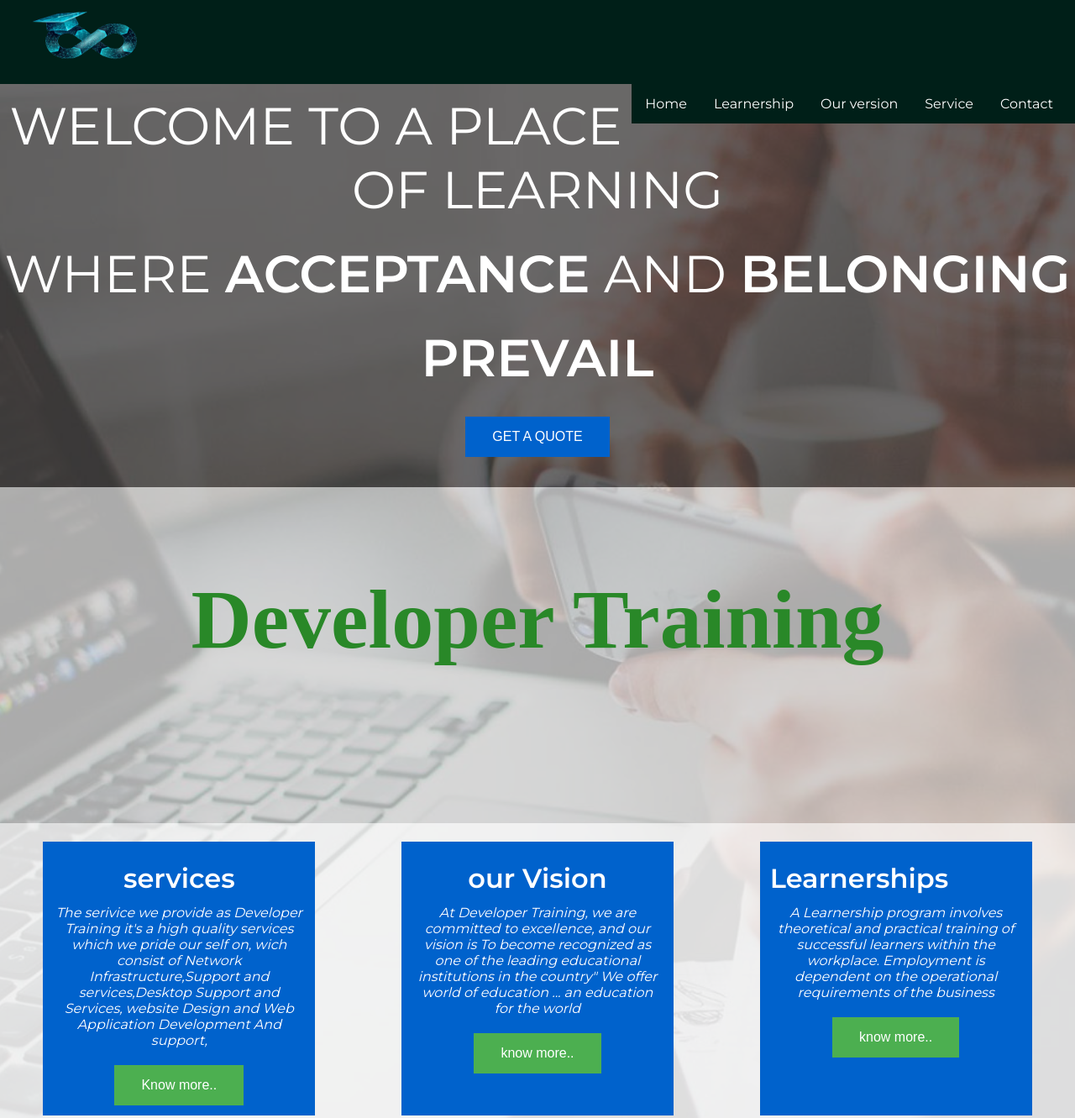
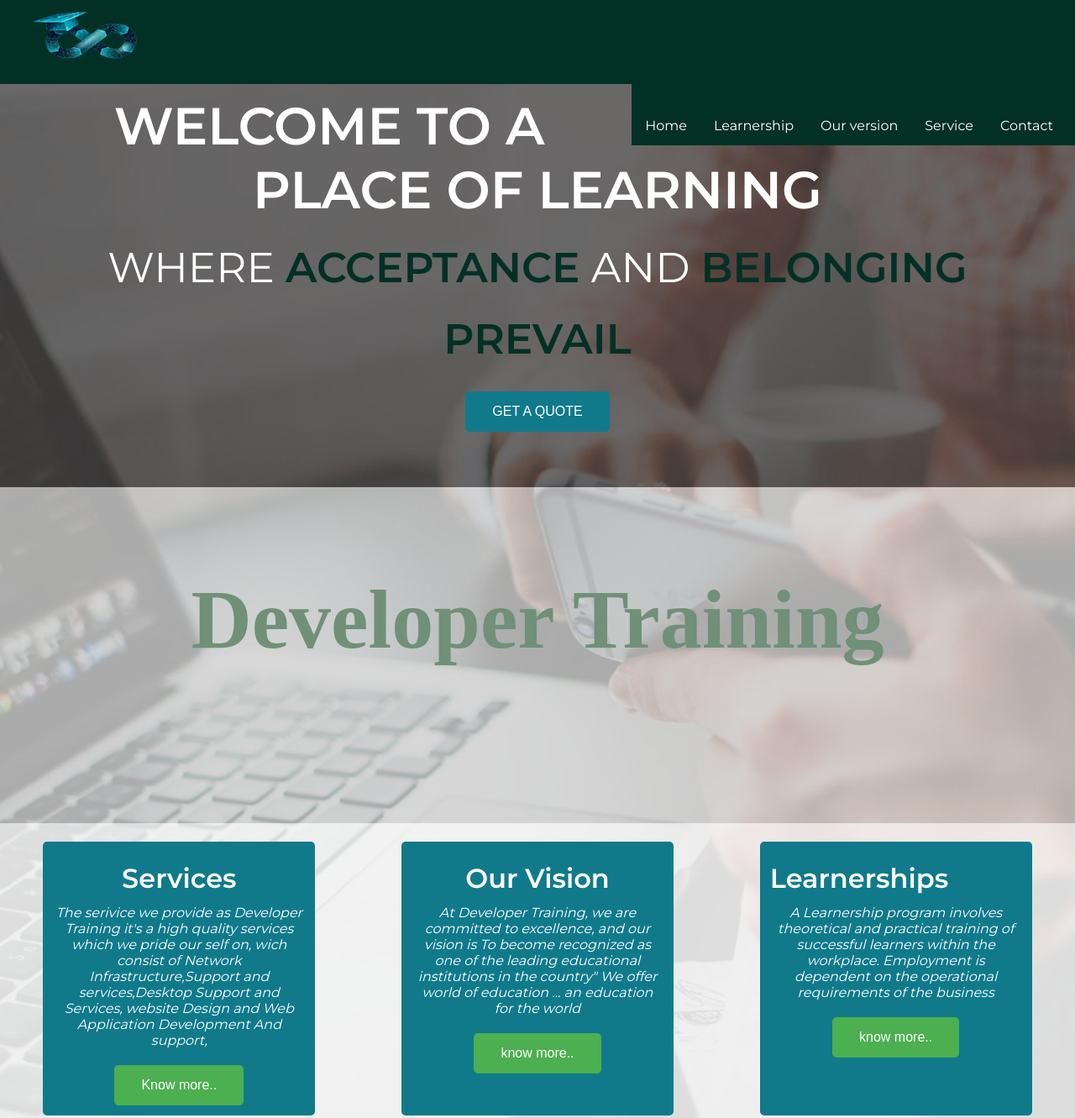
Before and after one commit to zwanemduduzi9/website, a plain HTML site: page college_wesite/index.html in a window 1280 px wide. Shown: the top 1331 px of the page at 84% size. Drawn offline with Linux system fonts and the light colour scheme.

Commit message:
Final touch

```diff
--- a/college_wesite/index.html
+++ b/college_wesite/index.html
@@ -23,24 +23,24 @@
   <div style="background-image: url(pictures/banner-2.jpg);background-repeat: no-repeat;background-size: cover;background-position: center;">
 
   <div class="mainContainer">
-<div class="content">
-  <h1 style="font-size:62px;font-weight: 300;color: #ffffff;text-align: center;">WELCOME TO A PLACE OF LEARNING</h1>
-  <h1 style="font-size:62px;font-weight: 300;color: #ffffff;text-align: center;"> WHERE <b>ACCEPTANCE</b> AND <b>BELONGING</b>  </h1>
-  <h1 style="font-size:62px;color: #ffffff;text-align: center;"> <b>PREVAIL</b> </h1>
+<div class="content" style=" padding: 0 2em;">
+  <h1 style="font-size:62px;font-weight: 600;color: #ffffff;text-align: center;">WELCOME TO A PLACE OF LEARNING</h1>
+  <h1 style="font-size:50px;font-weight: 300;color: #ffffff;text-align: center;"> WHERE <b style="color: #033025;">ACCEPTANCE</b> AND <b style="color: #033025;">BELONGING</b>  </h1>
+  <h1 style="font-size:50px;color: #ffffff;text-align: center;"> <b style="color: #033025;">PREVAIL</b> </h1>
 
          <!-- <img src="pictures/logo1.jpg" width="200" height="100" style="text-align: center;">   -->
 
-         <h1 style="font-size:62px;color: #ffffff;text-align: center;padding-top: 0px;">  <button onclick="location.href='Service.html#computing'" style="background-color: #0062cc;" >GET A QUOTE</button> </h1>
+         <h1 style="font-size:62px;color: #ffffff;text-align: center;padding-top: 0px;">  <button onclick="location.href='Service.html#computing'" style="background-color: #107a8b;" >GET A QUOTE</button> </h1>
 
 </div>
   </div>
   <div class="devTraining" style="text-align: center;" >
-      <h1 style="font-size:100px;color:#298828;font-family: Times New Roman, Times, serif;padding-top: 100px">Developer Training</h1>
+      <h1 style="font-size:100px;color: #709078;font-family: Times New Roman, Times, serif;padding-top: 100px">Developer Training</h1>
 
       </div>
       <div class="homemenu">
         <div class="option1">
-     <h1 style="text-align: center;">services</h1>
+     <h1 style="text-align: center;">Services</h1>
      <i style="text-align: center;width: 300;font-weight: 400;">
       The serivice we provide as Developer Training it's a high quality services which we pride our self on, wich consist
        of Network Infrastructure,Support and services,Desktop Support and Services, website Design and Web Application Development And support,
@@ -51,13 +51,13 @@
 
         </div>
         <div class="option1" style="color: white;">
-          <h1 style="text-align: center;">our Vision</h1>
+          <h1 style="text-align: center;">Our Vision</h1>
           <i style="text-align: center;width: 300;">
             At Developer Training, we are committed to excellence, and our vision is
             To become recognized as one of the leading educational institutions in the country&quot
             We offer world of education ... an education for the world
             <br>
-            <button href="services.html" >know more..</button>
+            <button href="OurVision.html" >know more..</button>
           </i>
           <div>
 
@@ -74,7 +74,7 @@
         </div>
         </div>
 
-        <div class="contact-table"  style="background-color: black;height: 250; ;">
+        <div class="contact-table"  style="background-color: #709078;height: 250; ;">
 
           <table>
             <tr>
--- a/college_wesite/style/style.css
+++ b/college_wesite/style/style.css
@@ -1,7 +1,7 @@
 @import url('https://fonts.googleapis.com/css?family=Montserrat:400,600');
 
 body{
-    background-color:#001f18;
+    background-color:#033025;
     margin: 0;
     font-family: "Montserrat", sans-serif;
 }
@@ -69,8 +69,9 @@ margin-top: 12px;
   padding-right: 111px;
   padding: 12px;
   flex-wrap: wrap;
-  background-color: #0062cc;
+  background-color: #107a8b;
   color: white;
+  border-radius: 5px;
 }
 button {
   background-color: #4CAF50; /* Green */
@@ -82,6 +83,7 @@ button {
   display: inline-block;
   font-size: 16px;
   margin-top: 20px;
+  border-radius: 5px;
 }
 .htmlContainer{
   display: inline-block;
@@ -166,7 +168,7 @@ i{
 }
 .navigation {
     overflow: hidden;
-    background-color:#001f18;
+    background-color:#033025;
     margin: 0;
     display: inline-block;
     float:right;
@@ -181,6 +183,8 @@ i{
     padding: 14px 16px;
     text-decoration: none;
     font-size: 17px;
+    margin-top: 1.6em;
+
   }
 
   .navigation a:hover {
```
Also changed, not shown: college_wesite/OurVision.html (+9 -9 lines), college_wesite/Service.html (+1 -1 lines), college_wesite/contact.html (+1 -1 lines), college_wesite/learnship.html (+4 -4 lines).
